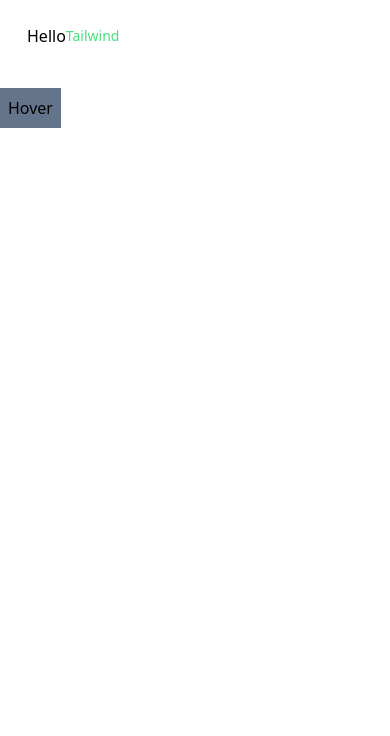
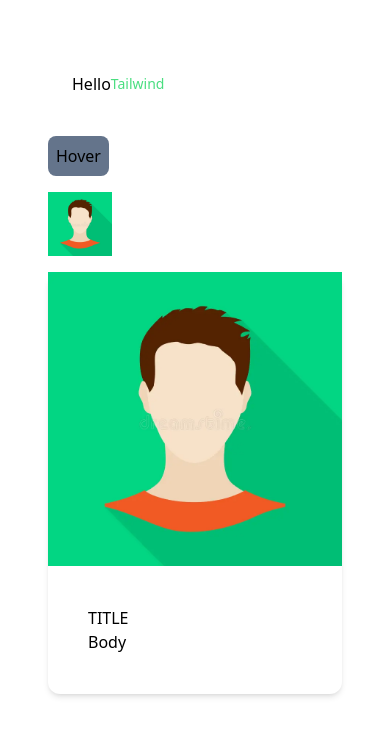
Before and after one commit to RajuDangol45/hellotailwind, a plain HTML site: page index.html in a window 390 px wide. Drawn offline with Linux system fonts and the light colour scheme.

Commit message:
responsive design

```diff
--- a/index.html
+++ b/index.html
@@ -4,7 +4,7 @@
       Hello Tailwind
     </title>
   </head>
-  <body>
+  <body class="p-12">
     <div class="p-6 max-w-sm mx-auto bg-white flex items-center">
       <div class="shrink-0">
         Hello
@@ -15,7 +15,25 @@
     </div>
 
     <div class="mt-4">
-      <button class="bg-slate-500 hover:bg-red-700 p-2 border-spacing-1">Hover</button>
+      <button class="bg-slate-500 hover:bg-red-700 p-2 border-spacing-1 rounded-lg">Hover</button>
+    </div>
+
+    <div class="mt-4">
+      <img src="dummy.webp" class="w-16 md:w-32">
+    </div>
+
+    <div class="mt-4">
+      <div class="bg-white rounded-xl shadow-md">
+        <div class="md:flex">
+          <div class="md:max-xl:shrink-0">
+            <img src="dummy.webp" class="w-full md:w-32 md:h-full object-cover">
+          </div>
+          <div class="p-10">
+            <div class="uppercase">Title</div>
+            <div>Body</div>
+          </div>
+        </div>
+      </div>
     </div>
   </body>
   <link rel="stylesheet" href="output.css">
--- a/tailwind.config.js
+++ b/tailwind.config.js
@@ -1,3 +1,4 @@
+/** @type {import('tailwindcss').Config} */
 module.exports = {
   content: ["./*.{html,js}"],
   theme: {
```
Also changed, not shown: dummy.webp (added), output.css.
